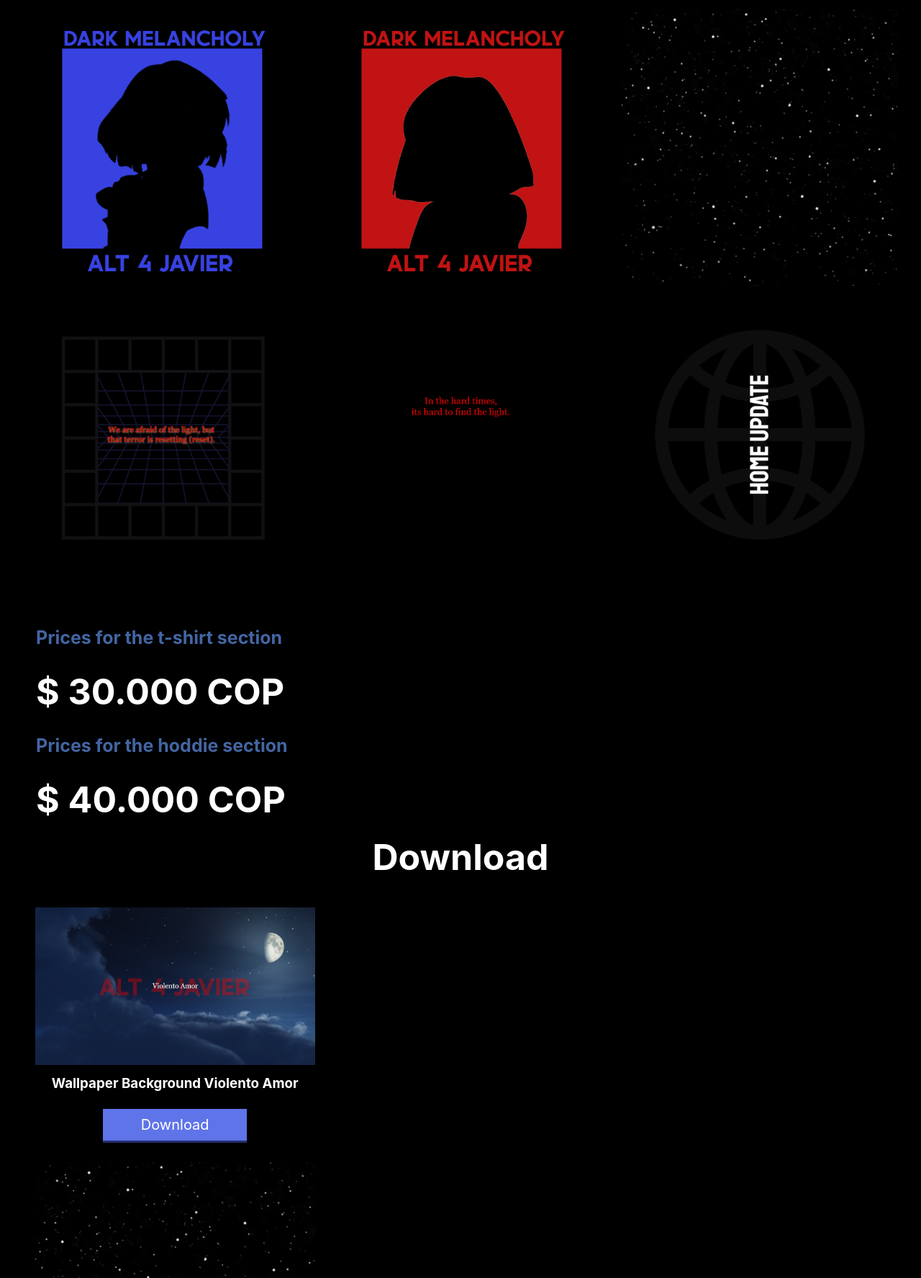
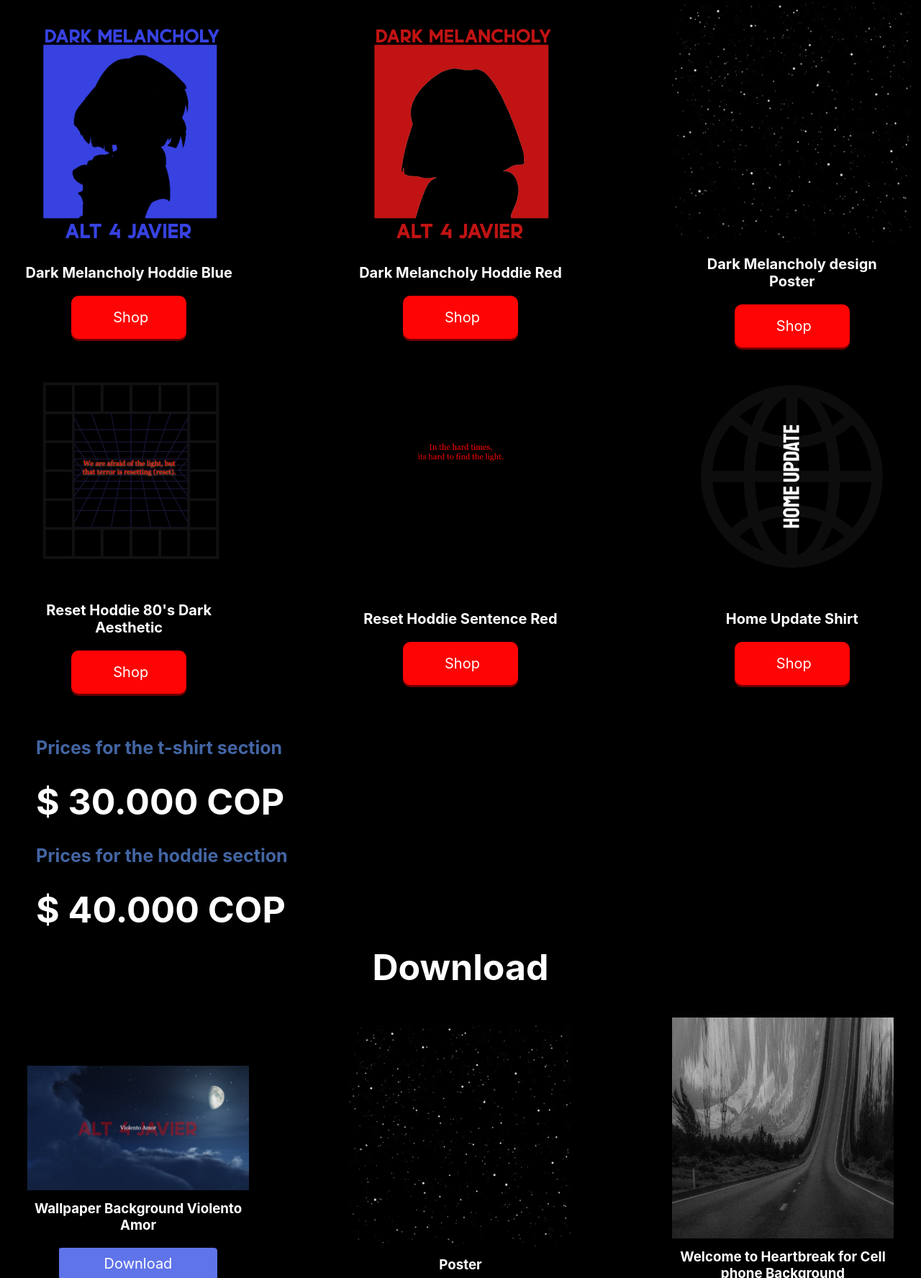
Before and after one commit to Alt4Javier/merch, a plain HTML site: page index.html in a window 1280 px wide. Shown: the part 1024-2800 px from the top of the page at 72% size. Drawn offline with Linux system fonts and the light colour scheme.

Commit message:
Add files via upload

```diff
--- /dev/null
+++ b/css/style-coming-soon.css
@@ -0,0 +1,31 @@
+*{
+    background-color: black;
+    margin: 0;
+    padding: 0;
+    box-sizing: border-box;
+}
+
+body{
+    font-family: "SF Pro Text","SF Pro Icons","Helvetica Neue","Helvetica","Arial",sans-serif;
+}
+
+.coming-soon-title{
+    font-size: 40px;
+    color: white;
+    text-align: center;
+    position: absolute;
+    left: 50%;
+    top: 50%;
+    transform: translateX(-50%) translateY(-50%);
+}
+
+a{
+    color: white;
+    font-size: 24px;
+    text-align: center;
+    position: absolute;
+    left: 50%;
+    top: 50%;
+    margin-top: 50px;
+    transform: translateX(-50%) translateY(-50%);
+}
--- a/css/styles.css
+++ b/css/styles.css
@@ -69,63 +69,46 @@ nav > a{
     margin-bottom: 30px;
 }
 
-.contenedor-galeria{
+.contenedor-cont{
     display: flex;
-    justify-content: space-evenly;
-    flex-wrap: wrap;
+    justify-content: space-between;
+    align-items: center;
 }
 
-.titulo-galeria{
-    margin-top: 40px;
-    margin-bottom: 18px;
-    color: white;
+.contenedor-galeria-ind{
+    width: 28%;
     text-align: center;
-    font-size: 60px;
 }
 
-.img-galeria{
-    width: 30%;
-    display: block;
-    margin-bottom: 15px;
-    box-shadow: 0 0 6px rgba(0, 0, 0, .5);
-    cursor: pointer;
+.contenedor-galeria-ind img{
+    width: 93%;
+    height: 93%;
 }
 
-.imagen-light{
-    position: fixed;
-    display: flex;
-    align-items: center;
-    justify-content: center;
-    width: 100%;
-    height: 100%;
-    top: 0;
-    left: 0;
-    background: rgba(0, 0, 0, 0.534);
-    transform: translate(100%);
-    transition: transform .2s ease-in-out;
+.name-product{
+    color: white;
+    font-size: 20px;
+    margin-top: 15px;
+    margin-bottom: 20px;
+    padding-left: 35px;
+    padding-right: 35px;
 }
 
-.agregar-imagen{
-    width: 60%;
-    transform: scale(0);
+.button-shop{
+    background: rgb(255, 4, 4);
+    color: white;
+    display: inline-block;
+    font-size: 1.25em;
+    padding: 18px 10px;
+    text-align: center;
+    width: 160px;
+    text-decoration: none;
     border-radius: 10px;
-    transition: transform .3s .2s;
+    box-shadow: 0px 3px 0px rgb(105, 1, 1);
 }
 
-.showImage{
-    transform: scale(1);
-}
-
-.show{
-    transform: translate(0);
-}
-
-.close{
-    position: absolute;
-    top: 15px;
-    right: 15px;
-    width: 40px;
-    cursor: pointer;
+.icon{
+    margin-right: 5px;
 }
 
 .flex-center-soundcloud{
@@ -191,6 +174,7 @@ nav > a{
     margin-top: 30px;
     color: rgb(67, 101, 163);
     font-size: 25px;
+    ;
 }
 
 .precio-sudaderas{
@@ -200,6 +184,7 @@ nav > a{
     margin-bottom: 10px;
     color: white;
     font-size: 50px;
+    ;
 }
 
 .seccion-descarga{
@@ -222,7 +207,7 @@ nav > a{
 }
 
 .download-image-ind{
-    width: 38%;
+    width: 30%;
     text-align: center;
 }
 
@@ -231,9 +216,9 @@ nav > a{
     font: 23px;
     text-align: center;
     margin-top: 10px;
-    margin-bottom: 14px;
-    margin-left: 13px;
-    margin-right: 13px;
+    margin-bottom: 10px;
+    padding-left: 35px;
+    padding-right: 35px;
 }
 
 .download-image-ind img{
@@ -248,10 +233,11 @@ nav > a{
 	font-size:1.25em;
 	margin:20px;
     margin-top: 10px;
-    margin-bottom: 30px;
+    margin-bottom: 20px;
+    border-radius: 4px 5px 6px / 2px 4px;
 	padding:10px 0;
 	text-align:center;
-	width:200px;
+	width: 220px;
 	text-decoration:none;
 	box-shadow:0px 3px 0px #272f72;
 }
@@ -263,7 +249,8 @@ nav > a{
 	font-size:1.25em;
 	margin:20px;
     margin-top: 10px;
-    margin-bottom: 30px;
+    margin-bottom: 20px;
+    border-radius: 4px 5px 6px / 2px 4px;
 	padding:10px 0;
 	text-align:center;
 	width:200px;
@@ -278,7 +265,8 @@ nav > a{
 	font-size:1.25em;
 	margin:20px;
     margin-top: 10px;
-    margin-bottom: 30px;
+    margin-bottom: 20px;
+    border-radius: 4px 5px 6px / 2px 4px;
 	padding:10px 0;
 	text-align:center;
 	width:200px;
--- a/index.html
+++ b/index.html
@@ -1,9 +1,13 @@
 <!DOCTYPE html>
-<html lang="en">
+<html lang="es">
 <head>
     <meta charset="UTF-8">
     <meta http-equiv="X-UA-Compatible" content="IE=edge">
     <meta name="viewport" content="width=device-width, initial-scale=1.0">
+    <meta name="keywords" content="Alt 4 Javier, sounds, share, sound, audio,  music, Twitch, Redes Sociales, Sorrows In Night, Steps To Freedom, Dark Melancholy">
+    <meta name="description" content="Oficial Merch of 'Alt 4 Javier: Oficial Site'. ">
+    <meta name="author" content="Alt 4 Javier">
+    <meta name="robots" content="index">
     <title>Alt 4 Javier: Merch</title>
     <link rel="shortcur icon" href="img/bruh old.jpg" type="image/x-icon">
     <link rel="stylesheet" href="css/styles.css">
@@ -34,22 +38,54 @@
         <h1 class="title-ropa">Dark Melancholy</h1>
         <h2 class="sub-title-ropa">T-Shirts, Hoddies and Posters</h2>
         <section class="galeria" id="gallery">
-            <div class="contenedor">
-                <h2 class="titulo-galeria"></h2>
-                <div class="contenedor-galeria">
+            <div class="contenedor-cont">
+                <div class="contenedor-galeria-ind">
                     <img src="img/dark melancholy blue.png" alt="" class="img-galeria">
+                    <h4 class="name-product">Dark Melancholy Hoddie Blue</h4>
+                    <a href="coming-soon.html" target="_BLANK" class="button-shop">
+                        <span class="icon"></span>Shop
+                    </a>
+                </div>
+                <div class="contenedor-galeria-ind">
                     <img src="img/dark melancholy red.png" alt="" class="img-galeria">
+                    <h4 class="name-product">Dark Melancholy Hoddie Red</h4>
+                    <a href="coming-soon.html" target="_BLANK" class="button-shop">
+                        <span class="icon"></span>Shop
+                    </a>
+                </div>
+                <div class="contenedor-galeria-ind">
                     <img src="img/Dark melancholy design.png" alt="" class="img-galeria">
+                    <h4 class="name-product">Dark Melancholy design Poster</h4>
+                    <a href="coming-soon.html" target="_BLANK" class="button-shop">
+                        <span class="icon"></span>Shop
+                    </a>
+                </div>
+            </div>
+            <div class="contenedor-cont">
+                <div class="contenedor-galeria-ind">
                     <img src="img/RESET-HODDIE-80-DARK-AESTHETIC.png" alt="" class="img-galeria">
+                    <h4 class="name-product">Reset Hoddie 80's Dark Aesthetic</h4>
+                    <a href="coming-soon.html" target="_BLANK" class="button-shop">
+                         <span class="icon"></span>Shop
+                    </a>
+                </div>
+                <div class="contenedor-galeria-ind">
                     <img src="img/RESET HODDIE SENTENCE RED.png" alt="" class="img-galeria">
+                    <h4 class="name-product">Reset Hoddie Sentence Red</h4>
+                    <a href="coming-soon.html" target="_BLANK" class="button-shop">
+                        <span class="icon"></span>Shop
+                    </a>
+                </div>
+                    <div class="contenedor-galeria-ind">
                     <img src="img/HOME UPDATE SHIRT.png" alt="" class="img-galeria">
+                    <h4 class="name-product">Home Update Shirt</h4>
+                    <a href="coming-soon.html" target="_BLANK" class="button-shop">
+                        <span class="icon"></span>Shop
+                    </a>
+                    </div>
                 </div>
             </div>
         </section>
-        <div class="imagen-light">
-            <img src="img/close.svg" alt="" class="close">
-            <img src="" alt="" class="agregar-imagen">
-        </div>
     </section>
     <section class="precios">
         <h3 class="precio-camisetas-titulo">Prices for the t-shirt section</h3>
@@ -67,8 +103,6 @@
                     <span class="icon-house"></span>Download
                 </a>
             </div>
-        </div>
-        <div class="download-image-cont">
             <div class="download-image-ind">
                 <img src="img/Dark melancholy design.png" width="600" height="600">
                 <h3 class="download-title-image">Poster</h3>
@@ -76,8 +110,6 @@
                     <span class="icon-house"></span>Download
                 </a>
             </div>
-        </div>
-        <div class="download-image-cont">
             <div class="download-image-ind">
                 <img src="img/Welcome-to-Heartbreak-cell-phone-background.jpg" width="600" height="600">
                 <h3 class="download-title-image">Welcome to Heartbreak for Cell phone Background </h3>
@@ -87,13 +119,6 @@
             </div>
         </div>
     </section>
-    <div class="soundcloud">
-        <div id="fondo-soundcloud" class="flex-center-soundcloud">
-            <a href="https://soundcloud.com/alt-4-j-a-v-i-e-r" class="button orange">
-                <span class="icon-house"></span>Listen to Alt 4 Javier on soundcloud here
-            </a>
-        </div>
-    </div>
     <footer>
         <div class="contenedor-footer">
             <div class="content-foo">
@@ -103,6 +128,5 @@
     <h2 class="titulo-final">Alt 4 Javier Music | Page Made by Alt 4 Javier.</h2>
 
     <script src="js/script.js"></script>
-    <script src="js/lightbox.js"></script>
 </body>
 </html>
```
Also changed, not shown: coming-soon.html (added, +15 -0 lines).
